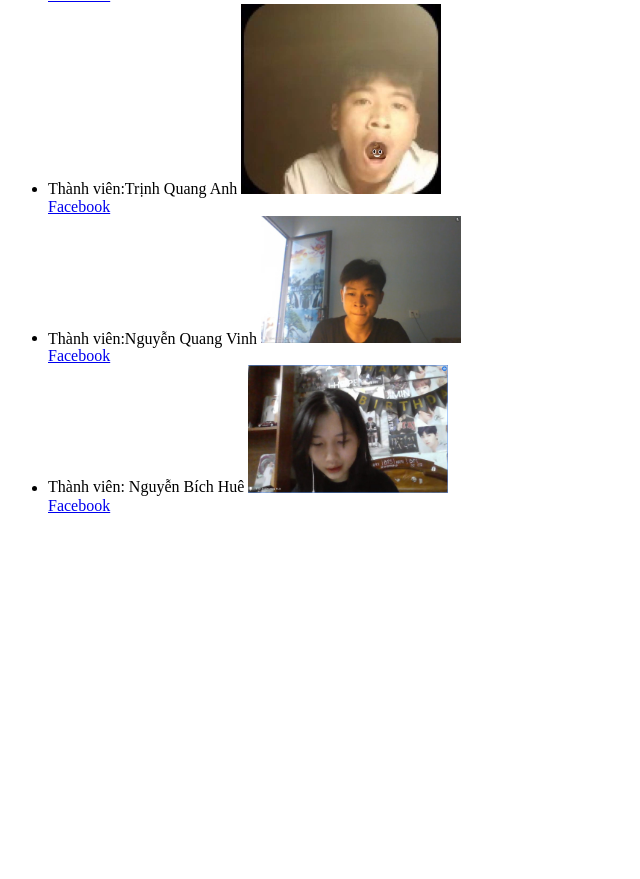
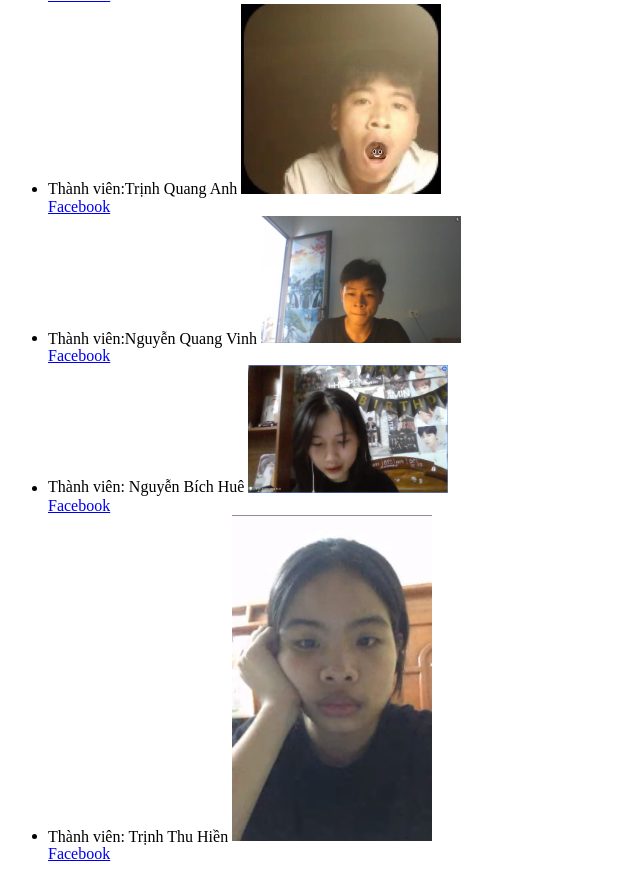
Before and after one commit to minhhiunee/family9a, a plain HTML site: page index.html in a window 1280 px wide. Shown: the part 4647-5526 px from the top of the page, without its empty margins (0-640 px from the left). Before the commit the page ends 5178 px from the top, so only its background shows below. Drawn offline with Linux system fonts and the light colour scheme.

Commit message:
Update index.html

```diff
--- a/index.html
+++ b/index.html
@@ -57,6 +57,9 @@
 		<li> Thành viên: Nguyễn Bích Huê
 			<img src="hue.jpg" width="200"></li>
 			<a href="https://www.facebook.com/phhuetran">Facebook</a></li></li></li>
+		<li> Thành viên: Trịnh Thu Hiền
+			<img src="hien.jpg" width="200"></li>
+			<a href="https://www.facebook.com/100054310420757/">Facebook</a></li></li></li>
 
 
 
```
